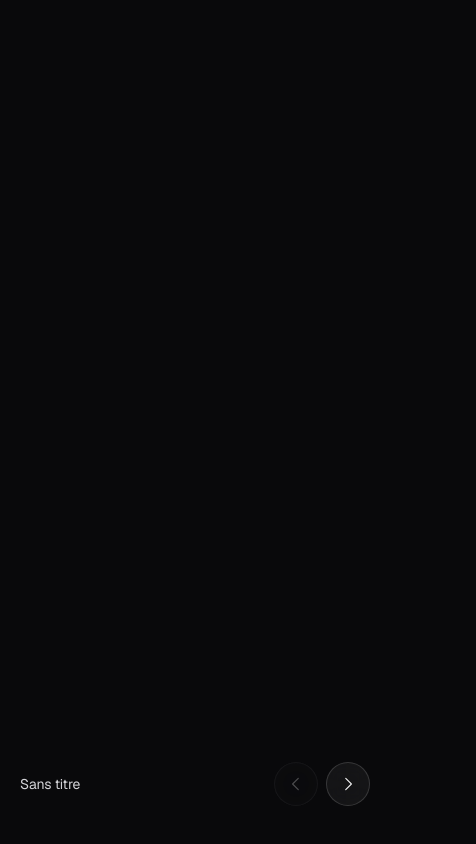
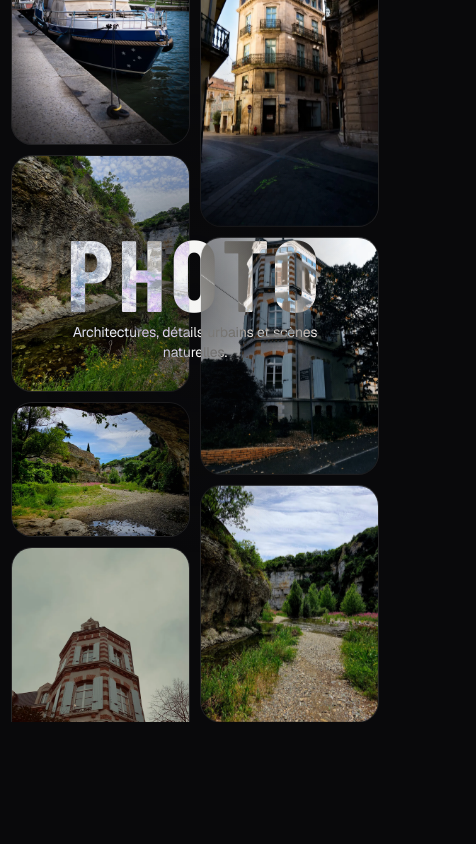
Before and after one commit to withRen/portfolio, a Next.js app: page / in a window 390 px wide. Shown: the part 1810-2654 px from the top of the page, 476 px wide, since content can reach past the window. Built offline with nearby package versions, Linux system fonts and the light colour scheme.

Commit message:
Photo : mur epingle, colonnes en sens opposes au scroll, grand titre

```diff
--- a/src/app/globals.css
+++ b/src/app/globals.css
@@ -100,6 +100,41 @@
   }
 }
 
+/* Photo wall: pinned stage, columns sliding in opposite directions (see PhotoSection) */
+.pg-section { padding-block: 6rem; }
+@keyframes pg-up {
+  from { transform: translateY(0); }
+  to { transform: translateY(calc(-100% + 100dvh)); }
+}
+@keyframes pg-down {
+  from { transform: translateY(calc(-100% + 100dvh)); }
+  to { transform: translateY(0); }
+}
+@keyframes pg-title {
+  from { transform: scale(1.18); letter-spacing: 0.04em; }
+  to { transform: scale(0.92); letter-spacing: -0.02em; }
+}
+@supports (animation-timeline: view()) {
+  @media (prefers-reduced-motion: no-preference) {
+    .pg-section { height: 340dvh; padding-block: 0; view-timeline-name: --pg; view-timeline-axis: block; }
+    .pg-stage { position: sticky; top: 0; height: 100dvh; overflow: hidden; }
+    .pg-grid { align-items: start; }
+    .pg-col-up, .pg-col-down, .pg-title {
+      animation-timing-function: linear;
+      animation-fill-mode: both;
+      animation-timeline: --pg;
+      animation-range: contain 0% contain 100%;
+    }
+    .pg-col-up { animation-name: pg-up; }
+    .pg-col-down { animation-name: pg-down; }
+    .pg-title { animation-name: pg-title; }
+  }
+}
+/* Hovering a photo pushes the others back */
+@media (hover: hover) {
+  .pg-grid:has(.pg-tile:hover) .pg-tile:not(:hover) { opacity: 0.35; }
+}
+
 /* Glass surfaces fall back to solid fills when transparency is unwanted */
 @media (prefers-reduced-transparency: reduce) {
   .glass {
--- a/src/components/PhotoSection.tsx
+++ b/src/components/PhotoSection.tsx
@@ -1,165 +1,77 @@
 'use client';
 
-import { useCallback, useEffect, useRef, useState, type CSSProperties } from 'react';
-import { CaretLeft, CaretRight } from '@phosphor-icons/react';
-import { photos } from '@/data/content';
+import { useState } from 'react';
+import { photos, type Photo } from '@/data/content';
 import Lightbox from './Lightbox';
-import Reveal from './Reveal';
-import SectionTitle from './SectionTitle';
 
 type Props = { onActiveImage: (src: string) => void };
 
-const navBtn =
-  'inline-flex size-11 items-center justify-center rounded-full border border-white/15 bg-white/5 text-zinc-100 backdrop-blur-md transition-colors duration-300 hover:bg-zinc-100 hover:text-zinc-950 active:scale-[0.96] disabled:pointer-events-none disabled:opacity-30';
+/*
+ * Pinned photo wall (inspired by multi-column editorial grids such as markclennon.com):
+ * the section is pinned while its columns slide in opposite directions with the scroll.
+ * Pure CSS scroll-driven animations (globals.css, .pg-*); without support or with
+ * reduced motion it falls back to a static grid in the normal flow.
+ */
+const COLS = 4;
+const columns: { photo: Photo; index: number }[][] = Array.from({ length: COLS }, () => []);
+photos.forEach((photo, index) => columns[index % COLS].push({ photo, index }));
 
 export default function PhotoSection({ onActiveImage }: Props) {
-  const track = useRef<HTMLDivElement>(null);
-  const raf = useRef<number | null>(null);
-  const [active, setActive] = useState(0);
   const [lightbox, setLightbox] = useState<number | null>(null);
 
-  const center = useCallback((i: number) => {
-    const t = track.current;
-    const el = t?.querySelector<HTMLElement>(`[data-i="${i}"]`);
-    if (!t || !el) return;
-    t.scrollTo({ left: el.offsetLeft + el.offsetWidth / 2 - t.clientWidth / 2, behavior: 'smooth' });
-  }, []);
-
-  // Distance to center (0 = centered, 1 = one card away) drives scale and opacity
-  const measure = useCallback(() => {
-    const t = track.current;
-    if (!t) return;
-    const mid = t.scrollLeft + t.clientWidth / 2;
-    let best = 0;
-    let bestDist = Infinity;
-    t.querySelectorAll<HTMLElement>('[data-i]').forEach((el) => {
-      const dist = Math.abs(el.offsetLeft + el.offsetWidth / 2 - mid);
-      el.style.setProperty('--d', Math.min(1, dist / (el.offsetWidth * 0.9 + 24)).toFixed(3));
-      if (dist < bestDist) {
-        bestDist = dist;
-        best = Number(el.dataset.i);
-      }
-    });
-    setActive((prev) => (prev === best ? prev : best));
-  }, []);
-
-  const onScroll = () => {
-    if (raf.current) return;
-    raf.current = requestAnimationFrame(() => {
-      raf.current = null;
-      measure();
-    });
-  };
-
-  useEffect(() => {
-    const t = track.current;
-    const first = t?.querySelector<HTMLElement>('[data-i="0"]');
-    if (t && first) t.scrollLeft = first.offsetLeft + first.offsetWidth / 2 - t.clientWidth / 2;
-    measure();
-    const ro = new ResizeObserver(() => measure());
-    if (t) ro.observe(t);
-    return () => {
-      ro.disconnect();
-      if (raf.current) cancelAnimationFrame(raf.current);
-    };
-  }, [measure]);
-
-  useEffect(() => {
-    onActiveImage(photos[active].image);
-  }, [active, onActiveImage]);
-
   return (
-    <section id="photos" aria-labelledby="photos-title" className="py-24 md:py-32">
-      <SectionTitle
-        id="photos-title"
-        title="Photographie"
-        lead="Architectures, détails urbains et scènes naturelles."
-        className="mx-auto max-w-[1400px] px-5 md:px-10"
-      />
-
-      <Reveal className="sd-slide mt-12 md:mt-16">
-        <div
-          ref={track}
-          onScroll={onScroll}
-          onKeyDown={(e) => {
-            if (e.key === 'ArrowRight') {
-              e.preventDefault();
-              center(Math.min(photos.length - 1, active + 1));
-            }
-            if (e.key === 'ArrowLeft') {
-              e.preventDefault();
-              center(Math.max(0, active - 1));
-            }
-          }}
-          tabIndex={0}
-          role="region"
-          aria-roledescription="carrousel"
-          aria-label="Photographies"
-          className="flex h-[min(72dvh,40rem)] snap-x snap-mandatory items-center gap-4 overflow-x-auto overflow-y-hidden py-6 [scrollbar-width:none] focus-visible:outline-offset-[-3px] md:gap-6 [&::-webkit-scrollbar]:hidden"
-        >
-          <div aria-hidden className="w-[50vw] shrink-0" />
-          {photos.map((p, i) => {
-            const isActive = i === active;
-            const outer = {
-              aspectRatio: String(p.ratio),
-              height: `min(100%, ${(84 / p.ratio).toFixed(2)}vw)`,
-            } as CSSProperties;
-            return (
-              <button
-                key={p.id}
-                data-i={i}
-                type="button"
-                onClick={() => (isActive ? setLightbox(i) : center(i))}
-                aria-label={isActive ? `${p.title}, agrandir` : p.title}
-                className={`relative block shrink-0 snap-center ${isActive ? 'cursor-zoom-in' : ''}`}
-                style={outer}
-              >
-                <span
-                  className="block size-full overflow-hidden rounded-[1.75rem] bg-zinc-900 shadow-[0_30px_60px_-24px_rgb(0_0_0/0.7)] ring-1 ring-white/10"
-                  style={{
-                    transform: 'scale(calc(1 - var(--d, 1) * 0.13))',
-                    opacity: 'calc(1 - var(--d, 1) * 0.55)',
-                  }}
+    <section id="photos" aria-labelledby="photos-title" className="pg-section relative">
+      <div className="pg-stage relative">
+        <div className="pg-grid grid grid-cols-2 gap-3 px-3 md:grid-cols-4 md:gap-4 md:px-4">
+          {columns.map((col, c) => (
+            <div
+              key={c}
+              className={`flex flex-col gap-3 md:gap-4 ${c % 2 ? 'pg-col-down' : 'pg-col-up'} ${
+                c >= 2 ? 'max-md:hidden' : ''
+              }`}
+            >
+              {/* On mobile the two visible columns also take the photos of the hidden ones */}
+              {(c < 2 ? [...col, ...columns[c + 2]] : col).map(({ photo, index }, k) => (
+                <button
+                  key={photo.id}
+                  type="button"
+                  onClick={() => setLightbox(index)}
+                  onMouseEnter={() => onActiveImage(photo.image)}
+                  onFocus={() => onActiveImage(photo.image)}
+                  aria-label={`${photo.title}, agrandir`}
+                  className={`pg-tile group block w-full cursor-zoom-in overflow-hidden rounded-[1.25rem] bg-zinc-900 ring-1 ring-white/10 transition-[opacity,transform] duration-500 ease-out-expo active:scale-[0.98] ${
+                    c < 2 && k >= col.length ? 'md:hidden' : ''
+                  }`}
+                  style={{ aspectRatio: String(photo.ratio) }}
                 >
                   {/* eslint-disable-next-line @next/next/no-img-element */}
                   <img
-                    src={p.image}
-                    alt={`Photographie, ${p.title.toLowerCase()}`}
-                    loading={i < 4 ? 'eager' : 'lazy'}
+                    src={photo.image}
+                    alt={`Photographie, ${photo.title.toLowerCase()}`}
+                    loading="lazy"
                     draggable={false}
-                    className="size-full object-cover"
+                    className="size-full object-cover transition-transform duration-700 ease-out-expo group-hover:scale-[1.04]"
                   />
-                </span>
-              </button>
-            );
-          })}
-          <div aria-hidden className="w-[50vw] shrink-0" />
+                </button>
+              ))}
+            </div>
+          ))}
         </div>
-      </Reveal>
 
-      <div className="mx-auto mt-6 flex max-w-[1400px] items-center justify-between gap-4 px-5 md:px-10">
-        <p aria-live="polite" className="text-sm text-zinc-300">
-          {photos[active].title}
-        </p>
-        <div className="flex gap-2">
-          <button
-            type="button"
-            aria-label="Photo précédente"
-            disabled={active === 0}
-            onClick={() => center(active - 1)}
-            className={navBtn}
+        <div
+          aria-hidden
+          className="pointer-events-none absolute inset-0 bg-[radial-gradient(ellipse_55%_40%_at_center,rgb(9_9_11/0.6),transparent_75%)]"
+        />
+        <div className="pointer-events-none absolute inset-0 flex flex-col items-center justify-center px-5 text-center text-zinc-50 mix-blend-difference">
+          <h2
+            id="photos-title"
+            className="pg-title font-display text-[22vw] font-bold uppercase leading-[0.8] tracking-tight md:text-[15vw]"
           >
-            <CaretLeft size={18} weight="regular" />
-          </button>
-          <button
-            type="button"
-            aria-label="Photo suivante"
-            disabled={active === photos.length - 1}
-            onClick={() => center(active + 1)}
-            className={navBtn}
-          >
-            <CaretRight size={18} weight="regular" />
-          </button>
+            Photo
+          </h2>
+          <p className="mt-4 max-w-[30ch] text-sm md:mt-6 md:text-base">
+            Architectures, détails urbains et scènes naturelles.
+          </p>
         </div>
       </div>
 
```
